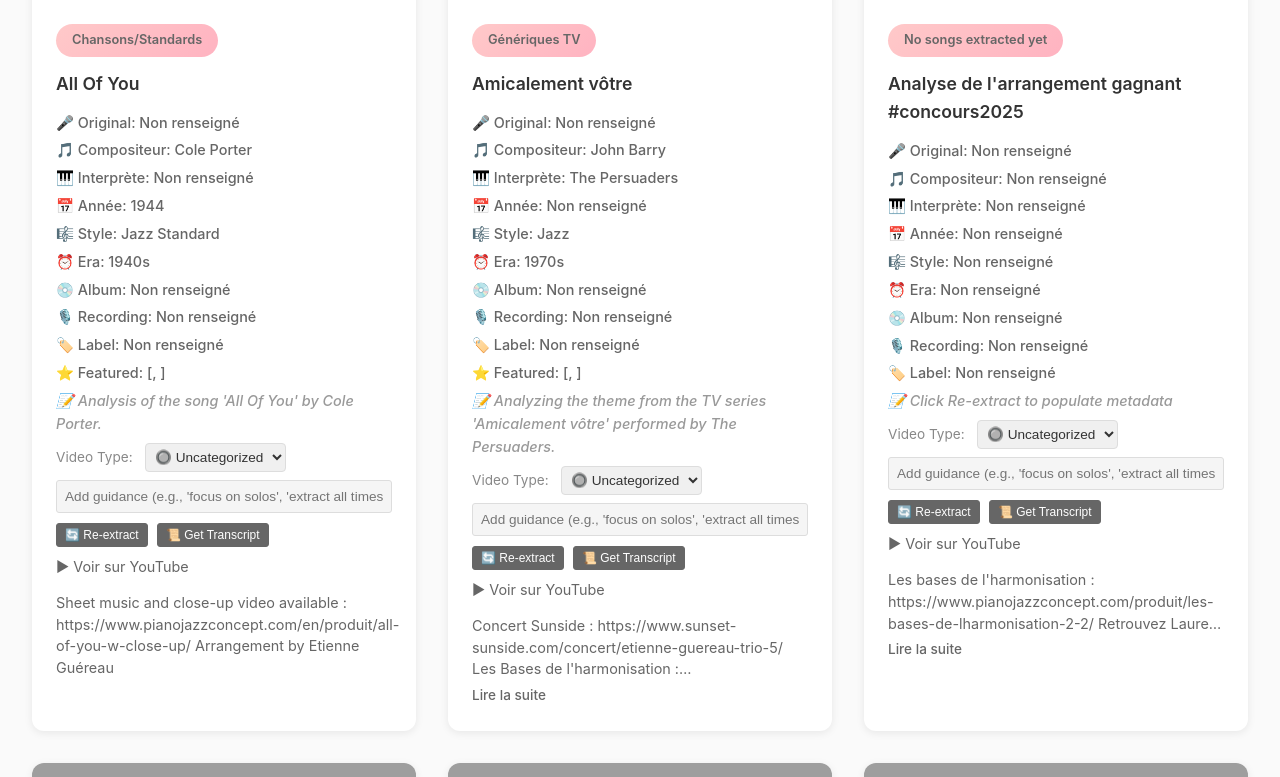
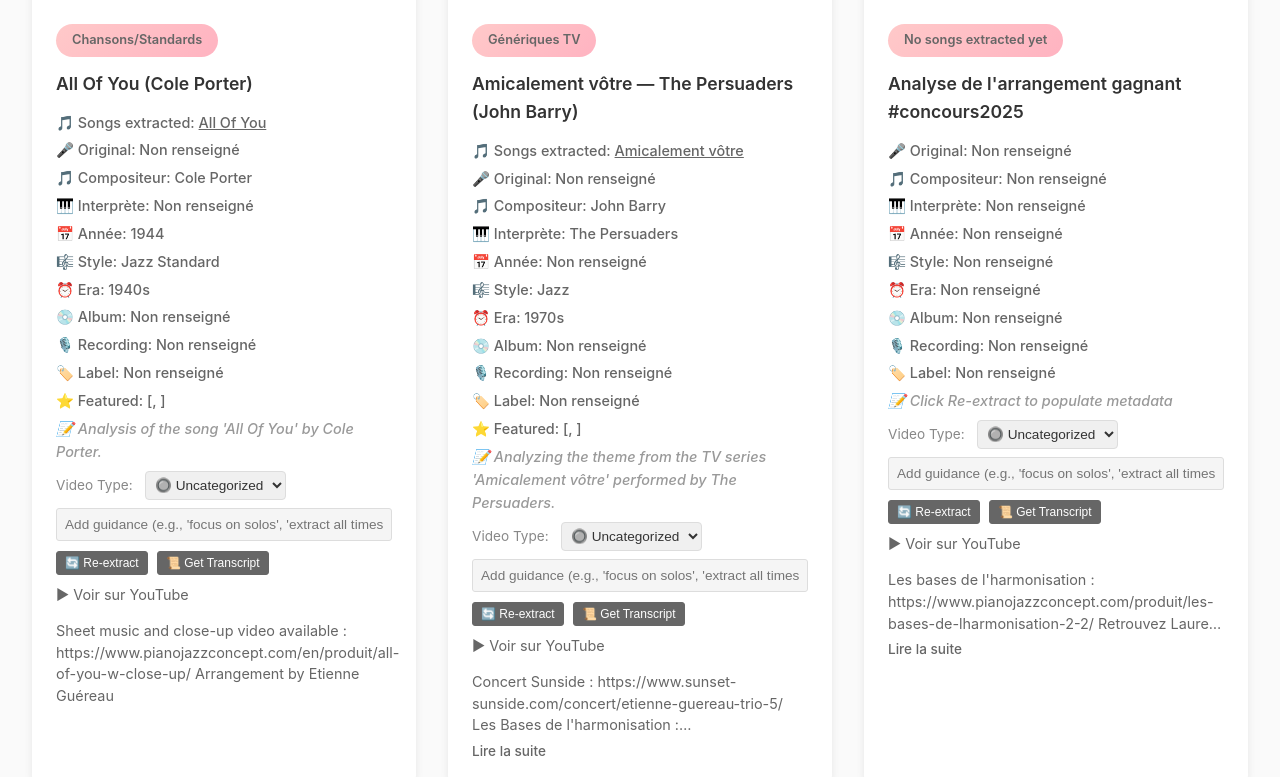
Before and after one commit to ColinusM/Piano-Jazz-Concept, a Flask app: page /?view=videos&sort=alpha in a window 1280 px wide. Shown: the part 2755-3532 px from the top of the page. Run offline with Flask 3, Linux system fonts and the light colour scheme; data comes from the database, SQL or seed files in the repository; both versions use the stored data as it was after the commit; grey boxes are pictures that could not be loaded.

Commit message:
Add song cross-linking to video cards and enhance documentation
- Video cards now display all extracted songs with clickable links
- Each song link filters to that specific song in the catalog
- Updated CLAUDE.md with detailed code references and implementation notes
- Enhanced admin feature documentation with line number references

🤖 Generated with [Claude Code](https://claude.com/claude-code)

Co-Authored-By: Claude <noreply@anthropic.com>

```diff
--- a/app.py
+++ b/app.py
@@ -115,15 +115,23 @@ def index():
 
         video_list = []
         for v in videos:
-            # Try to fetch extracted song data for this video
-            cursor.execute('''SELECT song_title, composer, performer, original_artist,
+            # Try to fetch ALL extracted songs for this video
+            cursor.execute('''SELECT id, song_title, composer, performer, original_artist,
                             composition_year, style, era, album, record_label,
                             recording_year, featured_artists, context_notes,
                             part_number, total_parts
-                            FROM songs WHERE video_id = ? LIMIT 1''', (v['id'],))
-            song_data = cursor.fetchone()
+                            FROM songs WHERE video_id = ? ORDER BY part_number''', (v['id'],))
+            all_songs = cursor.fetchall()
 
-            if song_data:
+            if all_songs:
+                # Get first song for metadata display
+                song_data = all_songs[0]
+                # Convert all_songs to list of dicts
+                songs_list = [{
+                    'id': s['id'],
+                    'song_title': s['song_title']
+                } for s in all_songs]
+
                 # Use extracted song metadata
                 video_list.append({
                     'id': None,
@@ -148,7 +156,8 @@ def index():
                     'record_label': song_data['record_label'] or '',
                     'recording_year': song_data['recording_year'],
                     'featured_artists': song_data['featured_artists'],
-                    'context_notes': song_data['context_notes'] or ''
+                    'context_notes': song_data['context_notes'] or '',
+                    'extracted_songs': songs_list
                 })
             else:
                 # No songs extracted yet - show placeholder
@@ -175,7 +184,8 @@ def index():
                     'record_label': '',
                     'recording_year': None,
                     'featured_artists': None,
-                    'context_notes': 'Click Re-extract to populate metadata'
+                    'context_notes': 'Click Re-extract to populate metadata',
+                    'extracted_songs': []
                 })
 
         conn.close()
--- a/templates/index.html
+++ b/templates/index.html
@@ -711,16 +711,15 @@
                     {% if video.total_parts > 1 %}
                     <span class="part-badge">Partie {{ video.part_number }}/{{ video.total_parts }}</span>
                     {% endif %}
-                    <h3 class="video-title">
-                        {% if is_admin %}
-                        <span class="editable-field" data-id="{{ video.id }}" data-field="song_title">
-                            <span class="field-value">{{ video.title }}</span>
-                            <span class="edit-icon" onclick="editField(this)">✏️</span>
-                        </span>
-                        {% else %}
-                        {{ video.title }}
-                        {% endif %}
-                    </h3>
+                    <h3 class="video-title">{{ video.video_title }}</h3>
+
+                    {% if video.extracted_songs %}
+                    <p class="composer">🎵 Songs extracted:
+                        {% for song in video.extracted_songs %}
+                        <a href="/?view=songs&search={{ song.song_title }}" target="_blank" style="color: #666; text-decoration: underline; margin-right: 0.5rem;">{{ song.song_title }}</a>{% if not loop.last %},{% endif %}
+                        {% endfor %}
+                    </p>
+                    {% endif %}
 
                     {% if video.original_artist or is_admin %}
                     <p class="composer">🎤 Original:
```
Also changed, not shown: CLAUDE.md (+18 -0 lines), database/piano_jazz_videos.db.
